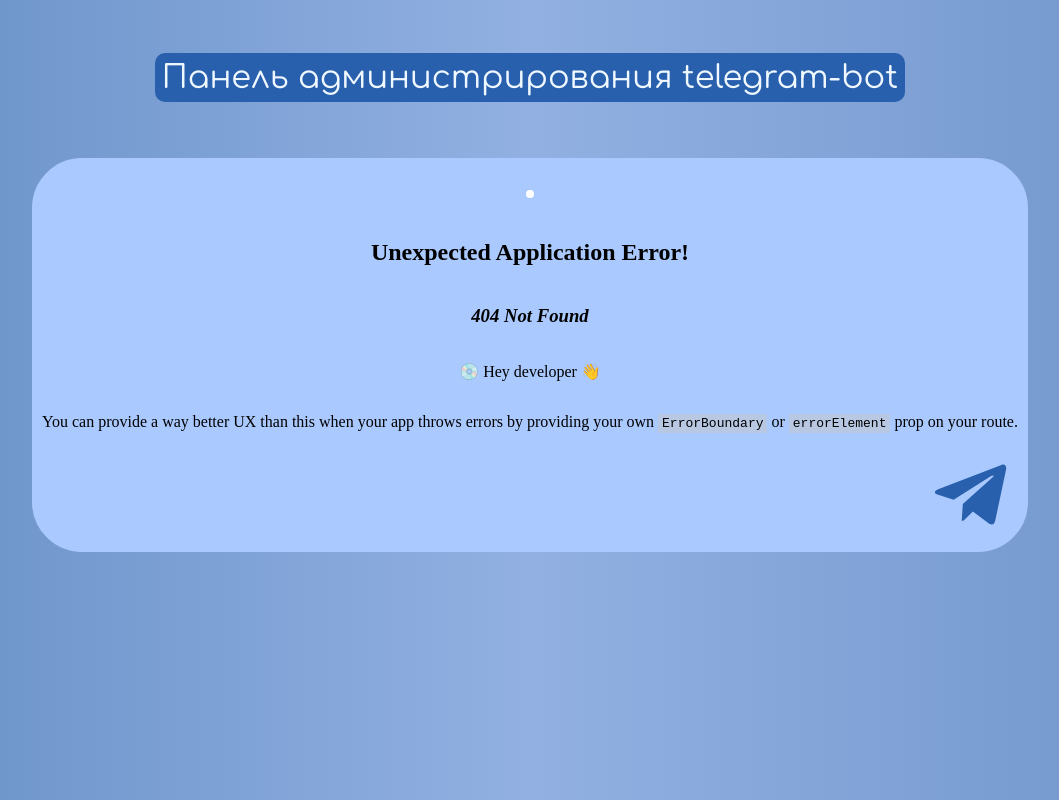
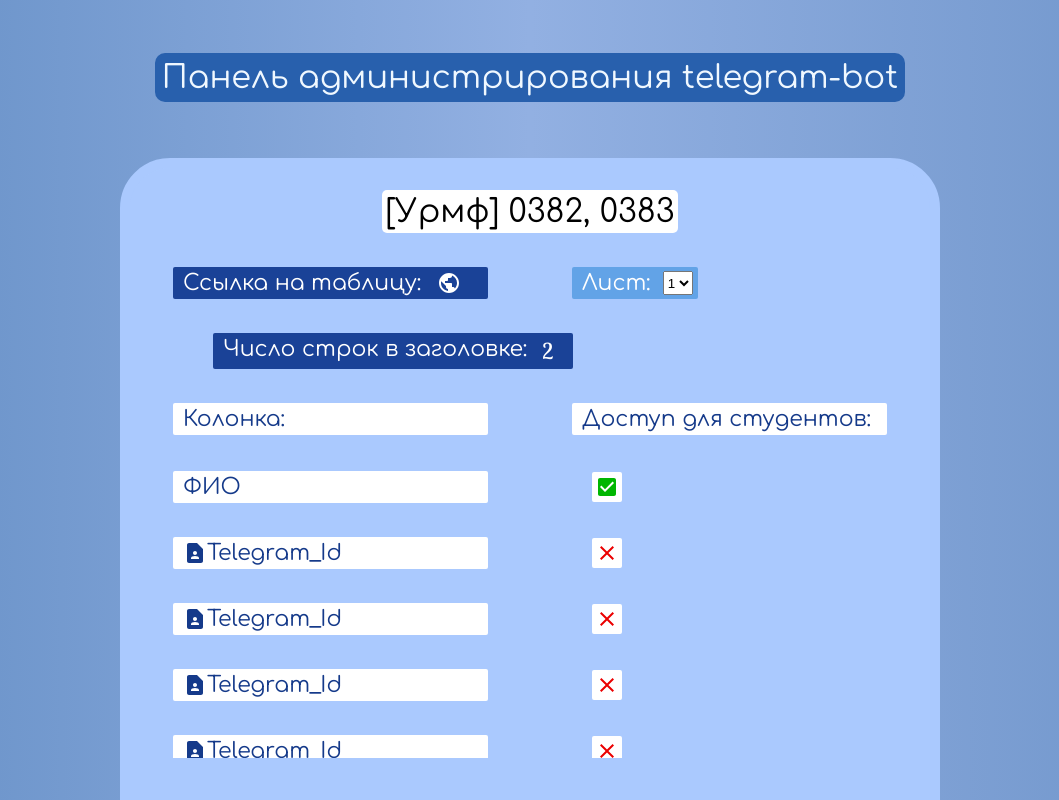
Before and after one commit to moevm/nosql2h23-tg-table, a React (Create React App) app in the folder admin_panel/: page /table/1 in a window 1280 px wide. Before the commit this address had no page. Shown: the top 800 px of the page, without its empty margins (110-1169 px from the left). Built offline with nearby package versions, Linux system fonts and the light colour scheme.

Commit message:
concrete table : done :)

```diff
--- a/admin_panel/public/index.html
+++ b/admin_panel/public/index.html
@@ -3,6 +3,7 @@
   <head>
     <title>React App</title>
     <link href='https://fonts.googleapis.com/css?family=Comfortaa' rel='stylesheet'>
+    <link href='https://fonts.googleapis.com/css?family=Lobster Two' rel='stylesheet'>
   </head>
   <body style="background: rgb(105,146,200);
 background: linear-gradient(90deg, rgba(105,146,200,1) 0%, rgba(146,176,226,1) 50%, rgba(114,151,204,1) 100%);">
--- a/admin_panel/src/App.js
+++ b/admin_panel/src/App.js
@@ -10,6 +10,8 @@
 import Tables from "./components/tables";
 import Statistics from "./components/statistics";
 import Users from "./components/users";
+import Concrete_table from "./components/concrete_table";
+import ConcreteTable from "./components/concrete_table";
 
 
 const App = () => {
@@ -40,6 +42,10 @@
         {
             path: 'statistics',
             element: <Statistics setTitle={setTitleComponent}/>
+        },
+        {
+            path: 'table/:id',
+            element: <ConcreteTable setTitle={setTitleComponent}/>
         }
     ]);
     return (
--- /dev/null
+++ b/admin_panel/src/components/concrete_table.js
@@ -0,0 +1,199 @@
+import React, {useEffect, useState} from 'react';
+import {useParams} from "react-router-dom";
+import PublicIcon from '@mui/icons-material/Public';
+import ContactPageIcon from '@mui/icons-material/ContactPage';
+import "../style/concrete_table.css"
+import CloseIcon from '@mui/icons-material/Close';
+import CheckBoxIcon from '@mui/icons-material/CheckBox';
+
+const ConcreteTable = (props) => {
+
+    const TablePage = () => {
+        window.location.href='/tables';
+    }
+
+    const saveTable = () => {
+        console.log("tut save kek")
+    }
+
+    let {id} = useParams()
+    const [spreadsheet,setSpreadSheet] = useState({
+        "_id": {
+            "$oid": "6535285262d4a2a9cab87fff"
+        },
+        "link": "google.doc",
+        "name": "[NoSQL] 0382",
+        "sheets": [
+            {
+                "_id": {
+                    "$oid": "aaa527df62d4a2a9cab8713a"
+                },
+                "startRow": 2,
+                "endRow": 4,
+                "startColumn": 1,
+                "endColumn": 7,
+                "columns": [
+                    {
+                        "_id": "fff527df62d4a2a9cab8713a",
+                        "name": "ФИО",
+                        "index": 33,
+                        "isTelegramId": false,
+                        "isAccesible": true
+                    },
+                    {
+                        "_id": "3434348713a",
+                        "name": "Telegram_Id",
+                        "index": 23,
+                        "isTelegramId": true,
+                        "isAccesible": false
+                    },
+                    {
+                        "_id": "34343487135a",
+                        "name": "Telegram_Id",
+                        "index": 23,
+                        "isTelegramId": true,
+                        "isAccesible": false
+                    },
+                    {
+                        "_id": "34343483713a",
+                        "name": "Telegram_Id",
+                        "index": 23,
+                        "isTelegramId": true,
+                        "isAccesible": false
+                    },
+                    {
+                        "_id": "34314348713a",
+                        "name": "Telegram_Id",
+                        "index": 23,
+                        "isTelegramId": true,
+                        "isAccesible": false
+                    },
+                    {
+                        "_id": "3423234348713a",
+                        "name": "Telegram_Id",
+                        "index": 23,
+                        "isTelegramId": true,
+                        "isAccesible": false
+                    },
+                ]
+            }
+        ]
+    })
+    const onChangeItem = (value)=>{
+        setCurrentSheetId(value)
+        // console.log(spreadsheet.sheets[value])
+    }
+
+    const onChangeAccesible = (columnIndex, value)=>{
+        const copy = JSON.parse(JSON.stringify(spreadsheet))
+        copy.sheets[currentSheetId].columns[columnIndex].isAccesible = value;
+        setSpreadSheet(copy)
+    }
+    const [currentSheetId,setCurrentSheetId] = useState(0)
+    useEffect(()=>{
+        //fetch - >
+        props.setTitle('[Урмф] 0382, 0383')
+    })
+    return (
+        <div>
+            <table>
+                <tbody>
+                <tr>
+                    <td>
+                        <div className="TableInfo">
+                            <span>Ссылка на таблицу:</span>
+                            <PublicIcon sx={{marginLeft: 2}}/>
+                        </div>
+                    </td>
+                    <td>
+                        <div className="TableInfo" style={{background: "#62A3E7", width: "fit-content", minWidth: 0}}>
+                            <span>Лист:</span>
+                            <select style={{marginLeft: 12}} onChange={(e)=>{onChangeItem(e.target.value)}}>
+                                {[ ...Array(spreadsheet.sheets.length).keys() ].map(i => <option key={i} value = {i}>{i+1}</option>)}
+                            </select>
+                        </div>
+                    </td>
+                </tr>
+                <tr>
+                    <td colSpan="2">
+                        <div className="TableInfo" style={{marginLeft: 80, width: "fit-content", minWidth: 0}}>
+                            <span>Число строк в заголовке: </span>
+                            <span style={{fontFamily: "Lobster Two",marginLeft:15, marginRight: 15}}>{spreadsheet.sheets[currentSheetId]["startRow"]}</span>
+                        </div>
+                    </td>
+                </tr>
+                <tr>
+                    <td>
+                        <div className="TableInfo" style={{background: "white", color: "#153A8A"}}>
+                            <span>Колонка: </span>
+                        </div>
+                    </td>
+                    <td>
+                        <div className="TableInfo" style={{background: "white", color: "#153A8A"}}>
+                            <span>Доступ для студентов:</span>
+                        </div>
+                    </td>
+                </tr>
+                </tbody>
+            </table>
+            <div style={{overflow: "auto",maxHeight:300}}>
+                <table>
+                    <tbody>
+                    {[ ...Array(spreadsheet.sheets[currentSheetId].columns.length).keys()].map(index=> {
+                        const column = spreadsheet.sheets[currentSheetId].columns[index]
+                        return <tr key={column._id}>
+                            <td>
+                                {column.isTelegramId ?
+                                    <div className="TableInfo" style={{background: "white", color: "#153A8A"}}>
+                                        <ContactPageIcon/>
+                                        <span>{column.name} </span>
+                                    </div> :
+                                    <div className="TableInfo" style={{background: "white", color: "#153A8A"}}>
+                                        <span>{column.name} </span>
+                                    </div>
+                                }
+                            </td>
+                            <td>
+                                <div className="TableInfo" style={{
+                                    background: "white",
+                                    width: "fit-content",
+                                    minWidth: 0,
+                                    padding: 3,
+                                    marginLeft: 60
+                                }}>
+                                    {column.isAccesible ?
+                                        <CheckBoxIcon onClick={()=>{onChangeAccesible(index,!column.isAccesible)}} style={{color: "#00B601"}}/> :
+                                        <CloseIcon onClick={()=>{onChangeAccesible(index,!column.isAccesible)}} style={{color: "#EB0001"}}/> }
+                                </div>
+                            </td>
+                        </tr>
+                    })}
+                    <tr>
+                        <td>
+
+                        </td>
+                    </tr>
+                    </tbody>
+                </table>
+            </div>
+            <div style={{display:"flex",flexDirection:"row",marginLeft:40,marginTop: 60}}>
+                <button
+                    className='defaultButton'
+                    style={{marginRight: 35, fontSize: 25}}
+                    onClick={TablePage}
+                >
+                    Назад
+                </button>
+                <button
+                    className='defaultButton'
+                    style={{marginRight: 35, fontSize: 25, background: "#62A3E7"}}
+                    onClick={saveTable}
+                >
+                    Применить
+                </button>
+            </div>
+        </div>
+    );
+};
+
+export default ConcreteTable;
--- a/admin_panel/src/components/tables.js
+++ b/admin_panel/src/components/tables.js
@@ -5,6 +5,10 @@
 const Tables = (props) => {
     const MenuPage = () => {
         window.location.href='/menu';
+    }
+
+    const TablePage = (id) => {
+        window.location.href=`/table/${id}`;
     }
 
     const [tablesList, setTablesList] = useState([
@@ -18,8 +22,8 @@
         <div>
             <div>
                 {tablesList.map(table =>
-                    <div className='tablesListItem' key = {table.id} onClick={()=>{
-                        console.log(456)}}>
+                    <div className='tablesListItem' key = {table.id} onClick={()=>
+                        TablePage(table.id)}>
                         {table.name}
                         <CloseIcon sx={{float: "right", color: "#EE0100"}} onClick={(e)=>{
                             e.stopPropagation()
--- /dev/null
+++ b/admin_panel/src/style/concrete_table.css
@@ -0,0 +1,16 @@
+
+.TableInfo{
+    font-family: "Comfortaa", cursive;
+    background-color: #1A4297;
+    color: white;
+    border: 0;
+    border-radius: 2px;
+    font-size: 22px;
+    cursor: pointer;
+    padding: 4px 5px 4px 10px;
+    min-width: 300px;
+    margin: 10px 40px 20px 40px ;
+    text-align: left;
+    display: flex;
+    flex-direction: row;
+}
```
